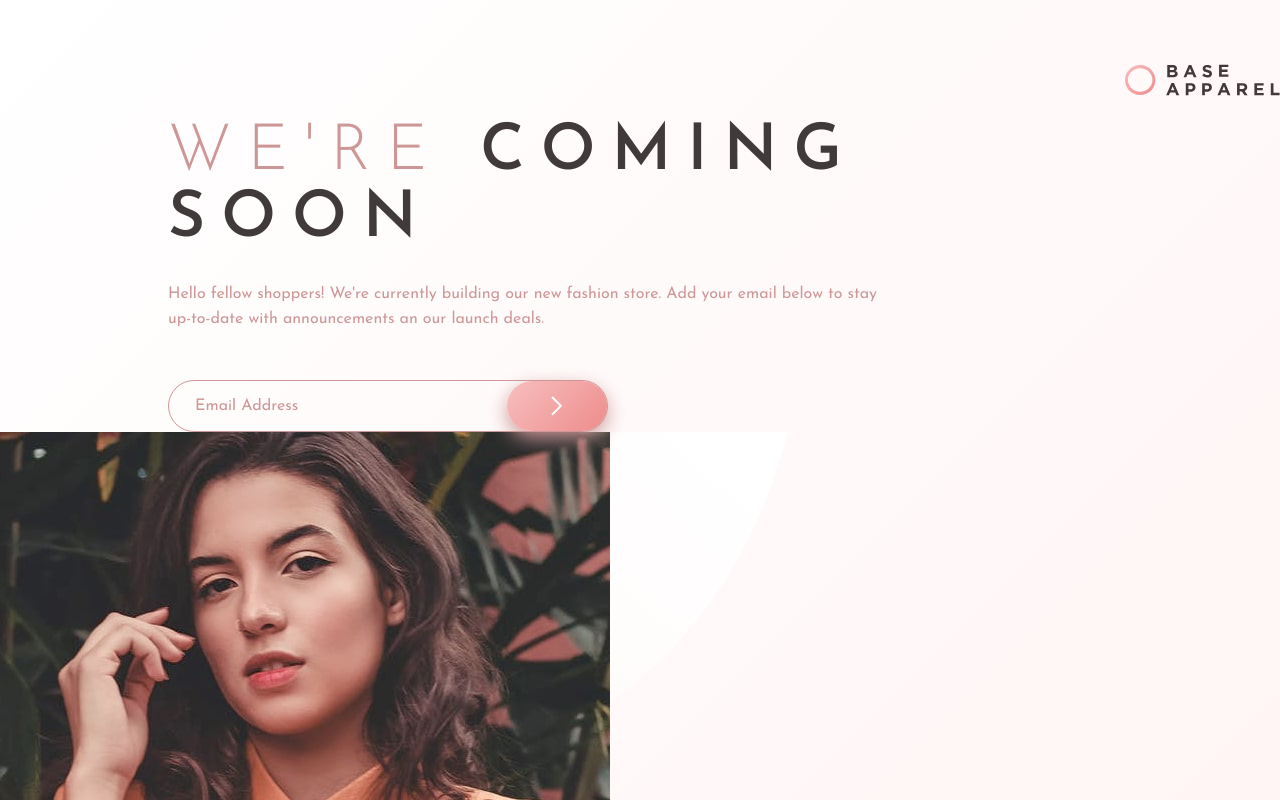
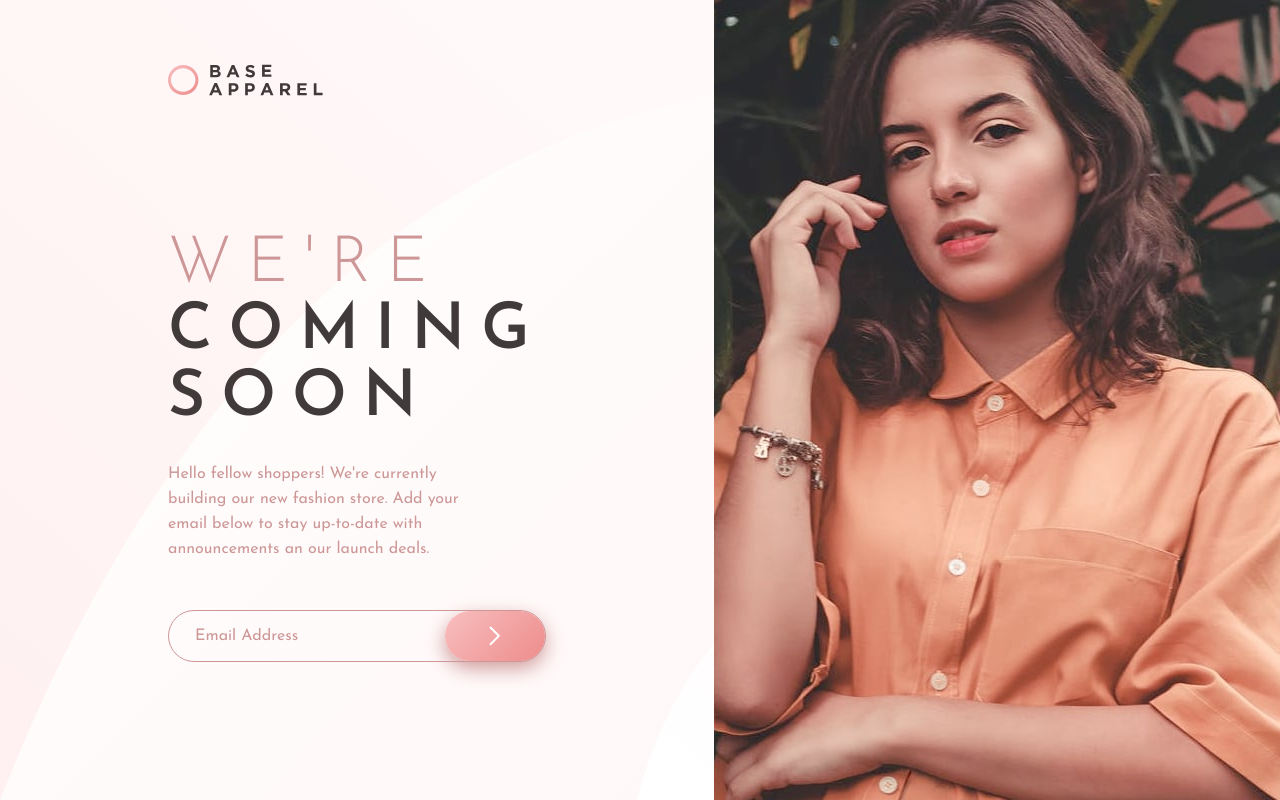
Before and after one commit to Matej-ch/base-apparel-coming-soon-page, a React (Vite) app: page / in a window 1280 px wide. Shown: the top 800 px of the page. Built offline with nearby package versions, Linux system fonts and the light colour scheme.

Commit message:
fixed desktop design

```diff
--- a/src/App.scss
+++ b/src/App.scss
@@ -9,6 +9,10 @@
     img {
       width: 100px;
     }
+  }
+
+  picture img {
+    width: 100%;
   }
 
   h1 {
@@ -65,6 +69,10 @@
 }
 
 @media screen and (min-width: 600px) {
+  #root {
+    height: 100%;
+  }
+
   .App {
     grid-template-areas:
             "info img";
@@ -72,6 +80,7 @@
     background: url("./assets/bg-pattern-desktop.svg");
     background-repeat: no-repeat;
     background-position: left bottom;
+    background-size: cover;
 
     .info {
       grid-area: info;
@@ -80,15 +89,23 @@
     }
 
     header {
-      padding: 4rem 0 1rem 0;
+      grid-area: info;
+      padding: 4rem 10.5rem 1rem 10.5rem;
 
       img {
         width: 155px;
       }
     }
 
+    picture img {
+      width: unset;
+      height: 100%;
+      object-fit: cover;
+    }
+
     h1 {
-      padding: 7.5rem 0 1rem 0;
+      margin-top: 14.5rem;
+      padding: 0 0 1rem 0;
       font-size: 4rem;
       text-align: left;
       line-height: 4.2rem;
--- a/src/index.scss
+++ b/src/index.scss
@@ -43,7 +43,7 @@ body {
   -webkit-font-smoothing: antialiased;
   background: var(--gr-linear-bg);
   width: 100%;
-  display: grid;
+  //display: grid;
 }
 
 img, picture, video, canvas, svg {
```
